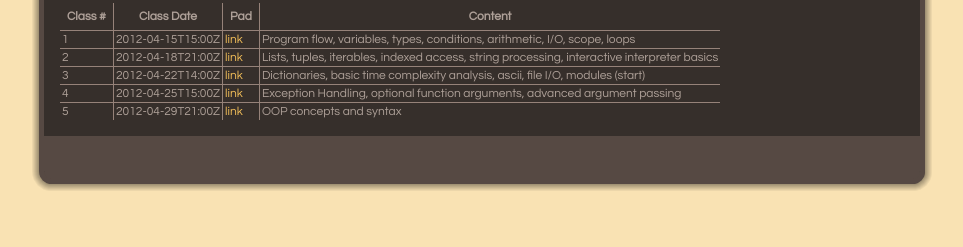
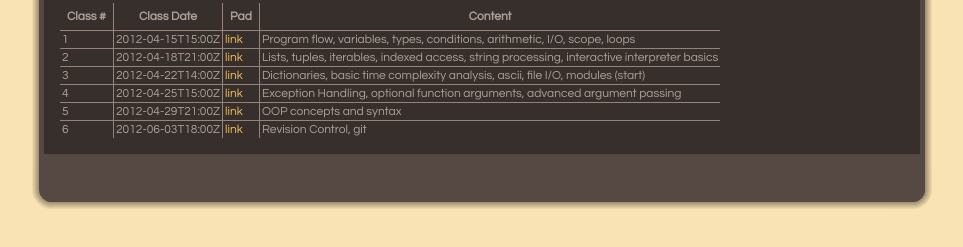
Before and after one commit to goncalopp/programming_classes_site, a plain HTML site: page logs.html in a window 1280 px wide. Shown: the part 255-502 px from the top of the page, without its empty margins (158-1121 px from the left). Drawn offline with Linux system fonts and the light colour scheme.

Commit message:
add log 6

```diff
--- a/logs.html
+++ b/logs.html
@@ -68,6 +68,7 @@
                                                     <tr><td>3</td><td>2012-04-22T14:00Z</td><td><a href=http://piratepad.net/BTzidgjulX>link</a></td><td>Dictionaries, basic time complexity analysis, ascii, file I/O, modules (start)</td></tr>
                                                     <tr><td>4</td><td>2012-04-25T15:00Z</td><td><a href=http://piratepad.net/90xJBzvMoa>link</a></td><td>Exception Handling, optional function arguments, advanced argument passing</td></tr>
                                                     <tr><td>5</td><td>2012-04-29T21:00Z</td><td><a href=http://piratepad.net/kY4rfOA08c>link</a></td><td>OOP concepts and syntax</td></tr>
+                                                    <tr><td>6</td><td>2012-06-03T18:00Z</td><td><a href=http://piratepad.net/VqrnEcGP9m>link</a></td><td>Revision Control, git</td></tr>
                                                   </table>
 
                                                 <!-- /article-content -->
```
Also changed, not shown: logs/log6.txt (added).
